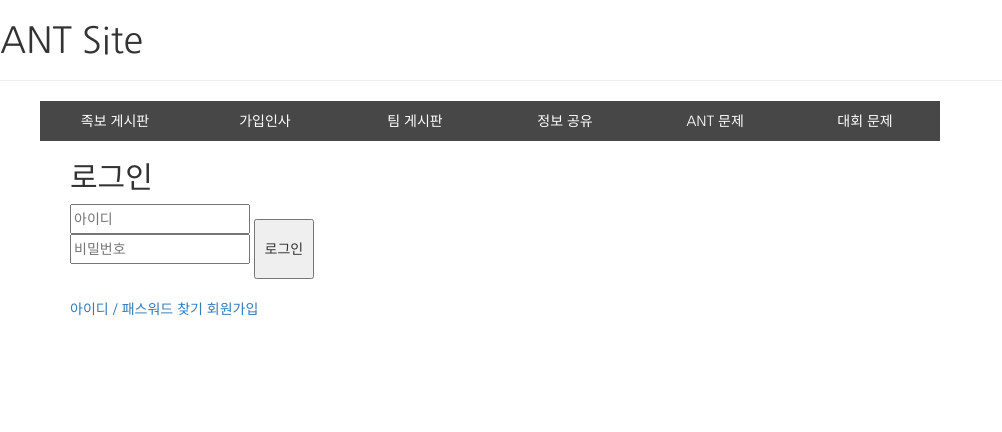
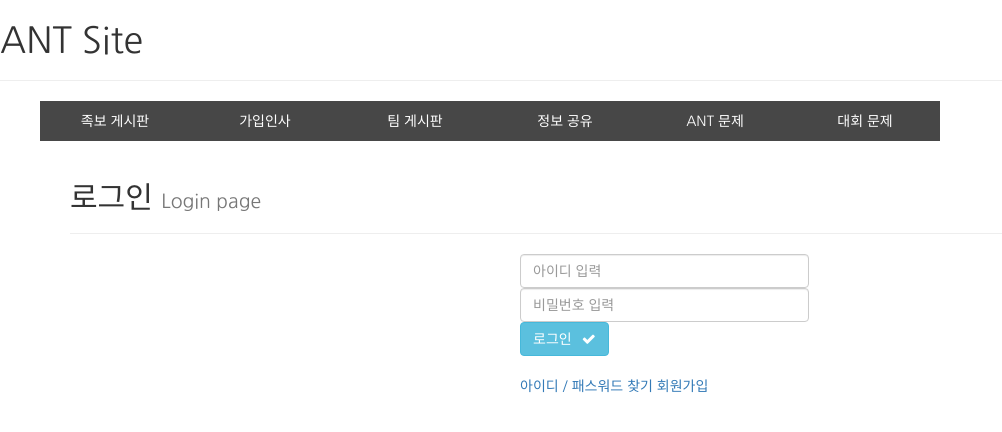
Before and after one commit to CNU-ANT/ANT-Cave, a Django app: page /login/ in a window 1280 px wide. Shown: the part 239-671 px from the top of the page, without its empty margins (0-1002 px from the left). Run offline with Django 3.2, Linux system fonts and the light colour scheme; some libraries are stand-ins or nearby versions.

Commit message:
Redesign Login page

```diff
--- a/templates/login_page.html
+++ b/templates/login_page.html
@@ -1,24 +1,33 @@
 {% extends 'base.html' %}
 
 {% block content %}
-<div class="container login">
-    <h2>로그인</h2>
-
+<article class="container">
+        <div class="page-header">
+          <h2>로그인 <small>Login page</small></h2>
+        </div>
+    <div class="col-md-6 col-md-offset-3">
     {% if id_err %}
         <div class="err-msg">{{ id_err }}</div>
     {% endif %}
-
     {% if pw_err %}
         <div class="err-msg">{{ pw_err }}</div>
     {% endif %}
+    <div class="col-md-6 col-md-offset-3">
 
-    <form method="POST" class="login-input">
+    <form method="POST" class="form-inline">
     {% csrf_token %}
-        <div>
-            <input type="text" name="id" placeholder="아이디" value="{{ user_id }}" /><br>
-            <input type="password" name="password" placeholder="비밀번호" />
+        <div class="form-group">
+          <input type="text" class="form-control" id="login_id" placeholder="아이디 입력">
         </div>
-        <button type="submit">로그인</button>
+    </br>
+        <div class="form-group">
+
+          <input type="password" class="form-control" id="login_password" placeholder="비밀번호 입력">
+        </div>
+        <br>
+         <div class="form-group text-left">
+              <button type="submit" class="btn btn-info">로그인<i class="fa fa-check spaceLeft"></i></button>
+            </div>
 
     </form>
     <br>
@@ -26,6 +35,7 @@
         <a href="{% url 'find_id' %}">아이디 / 패스워드 찾기</a>
         <a href="{% url 'sign_up' %}">회원가입</a>
     </div>
-
+    </div>
 </div>
+</article>
 {% endblock %}
--- a/templates/signup.html
+++ b/templates/signup.html
@@ -3,7 +3,7 @@
 
 <article class="container">
         <div class="page-header">
-          <h1>회원가입 <small> 여기는 ANT 가입 페이지 입니다.</small></h1>
+          <h2>회원가입 <small> Sign up page</small></h2>
         </div>
 
    <div class="col-md-6 col-md-offset-3">
@@ -48,7 +48,7 @@
           <label for="register_phone">전화번호 * </label><input type="tel" class="form-control" name="register_phone" id="register_phone" placeholder=" - 없이 숫자만 입력해주세요" required></p>
       </div>
 <div class="form-group">
-    <label for="register_phone">재학 여부</label>
+    <label for="register_phone">재학 여부 (시간이 지나면 관리자에 의해 변경될 수 있습니다.)</label>
    <select name="is_attend"  class="form-control" style="width: 200px;">
         <option value="attend">재학</option>
         <option value="leave">휴학</option>
```
